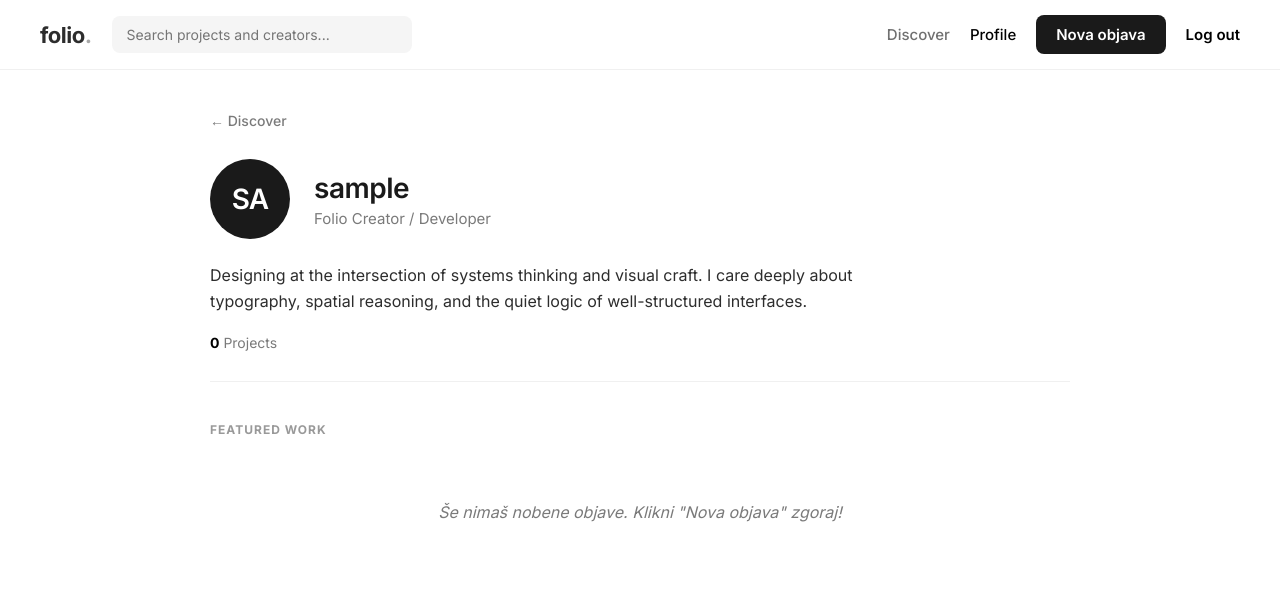
After one commit to GhostInSocks/folio, a PHP site: template code/view/profile.php in a window 1280 px wide. The commit adds this page. Shown: the top 601 px of the page. Run offline with PHP 8.4, Linux system fonts and the light colour scheme; the template is opened without the code that fills it, so the values that code supplies are empty; the visitor is signed in with stand-in values (Sample User, id 1).

Commit message:
Users
More users

```diff
--- /dev/null
+++ b/code/assets/profile.css
@@ -0,0 +1,96 @@
+.profile-container {
+    max-width: 900px;
+    margin: 0 auto;
+    padding: 40px 20px;
+}
+
+.profile-back {
+    display: inline-block;
+    text-decoration: none;
+    color: #7a7a7a;
+    font-size: 14px;
+    font-weight: 500;
+    margin-bottom: 30px;
+    transition: color 0.2s;
+}
+
+.profile-back:hover {
+    color: #000000;
+}
+
+.profile-hero {
+    display: flex;
+    align-items: center;
+    gap: 24px;
+    margin-bottom: 24px;
+}
+
+.profile-avatar-placeholder {
+    width: 80px;
+    height: 80px;
+    background-color: #1a1a1a;
+    color: #ffffff;
+    border-radius: 50%;
+    display: flex;
+    align-items: center;
+    justify-content: center;
+    font-size: 28px;
+    font-weight: 600;
+    letter-spacing: -1px;
+}
+
+.profile-name-row h2 {
+    font-size: 28px;
+    font-weight: 600;
+    letter-spacing: -0.5px;
+    color: #1a1a1a;
+}
+
+.profile-headline {
+    color: #7a7a7a;
+    font-size: 15px;
+    margin-top: 4px;
+}
+
+.profile-bio {
+    font-size: 16px;
+    line-height: 1.6;
+    color: #2d2d2d;
+    margin-bottom: 20px;
+    max-width: 700px;
+}
+
+.profile-stats {
+    display: flex;
+    gap: 25px;
+    font-size: 14px;
+    color: #7a7a7a;
+    margin-bottom: 20px;
+}
+
+.profile-stats strong {
+    color: #000000;
+}
+
+.profile-divider {
+    border: none;
+    border-top: 1px solid #f0f0f0;
+    margin-top: 30px;
+    margin-bottom: 40px;
+}
+
+.section-title {
+    font-size: 12px;
+    text-transform: uppercase;
+    letter-spacing: 1px;
+    color: #999999;
+    margin-bottom: 25px;
+}
+
+.no-posts {
+    color: #7a7a7a;
+    font-style: italic;
+    grid-column: 1 / -1;
+    text-align: center;
+    padding: 40px 0;
+}
--- a/code/index.php
+++ b/code/index.php
@@ -45,7 +45,9 @@ switch ($page) {
             header("Location: index.php?page=login");
             exit;
         }
-        echo "Tukaj bo profil od uporabnika: " . $_SESSION['username'];
+        require_once 'model/User.php';
+        $userPosts = User::getUserPosts($_SESSION['user_id']);
+        require_once 'view/profile.php';
         break;
     default:
         echo "404 - Stran ne obstaja.";
--- /dev/null
+++ b/code/view/profile.php
@@ -0,0 +1,90 @@
+<!DOCTYPE html>
+<html lang="sl">
+<head>
+    <meta charset="UTF-8">
+    <title><?= htmlspecialchars($_SESSION['username']) ?> - Profile</title>
+    <link class="style-sheet" rel="stylesheet" href="assets/style.css?v=<?= time(); ?>">
+    <link class="style-sheet" rel="stylesheet" href="assets/profile.css">
+</head>
+<body>
+
+<header class="main-header">
+    <div class="header-left">
+        <span class="logo" onclick="window.location.href='index.php?page=home'" style="cursor:pointer;">folio<strong>.</strong></span>
+        <div class="search-bar">
+            <input type="text" placeholder="Search projects and creators...">
+        </div>
+    </div>
+    <div class="header-right">
+        <a href="index.php?page=home" class="nav-link">Discover</a>
+        <a href="index.php?page=profile" class="nav-link active">Profile</a>
+        <a href="index.php?page=create" class="btn-create">Nova objava</a>
+        <a href="index.php?page=logout" class="btn-login">Log out</a>
+    </div>
+</header>
+
+<main class="profile-container">
+    <a href="index.php?page=home" class="profile-back">← Discover</a>
+
+    <section class="profile-hero">
+        <div class="profile-avatar-wrapper">
+            <div class="profile-avatar-placeholder">
+                <?= strtoupper(substr(htmlspecialchars($_SESSION['username']), 0, 2)) ?>
+            </div>
+        </div>
+
+        <div class="profile-info">
+            <div class="profile-name-row">
+                <h2><?= htmlspecialchars($_SESSION['username']) ?></h2>
+            </div>
+            <p class="profile-headline">Folio Creator / Developer</p>
+        </div>
+    </section>
+
+    <section class="profile-bio">
+        <p>Designing at the intersection of systems thinking and visual craft. I care deeply about typography, spatial reasoning, and the quiet logic of well-structured interfaces.</p>
+    </section>
+
+    <section class="profile-stats">
+        <div class="stat-item"><strong><?= count($userPosts) ?></strong> Projects</div>
+    </section>
+
+    <hr class="profile-divider">
+
+    <section class="profile-work">
+        <h3 class="section-title">Featured Work</h3>
+
+        <div class="projects-grid">
+            <?php if (empty($userPosts)): ?>
+                <p class="no-posts">Še nimaš nobene objave. Klikni "Nova objava" zgoraj!</p>
+            <?php else: ?>
+                <?php foreach ($userPosts as $post): ?>
+                    <div class="project-card">
+                        <div class="card-image-wrapper">
+                            <img src="assets/slika.jpg" alt="<?= htmlspecialchars($post['title']) ?>" class="card-image">
+                        </div>
+                        <div class="card-content">
+                            <div class="card-tags">
+                                <span class="tag">Design</span>
+                                <span class="tag">Architecture</span>
+                            </div>
+                            <h3 class="card-title">
+                                <a href="index.php?page=portfolio&id=<?= $post['id'] ?>">
+                                    <?= htmlspecialchars($post['title']) ?>
+                                </a>
+                            </h3>
+                            <div class="card-footer">
+                                <div class="author-info">
+                                    <span class="author-name">by <?= htmlspecialchars($post['username']) ?></span>
+                                </div>
+                            </div>
+                        </div>
+                    </div>
+                <?php endforeach; ?>
+            <?php endif; ?>
+        </div>
+    </section>
+</main>
+
+</body>
+</html>
```
Also changed, not shown: code/model/Post.php (+10 -4 lines), code/model/User.php (+13 -0 lines), code/seed.php (added, +86 -0 lines), code/view/Home.php (+4 -6 lines).
